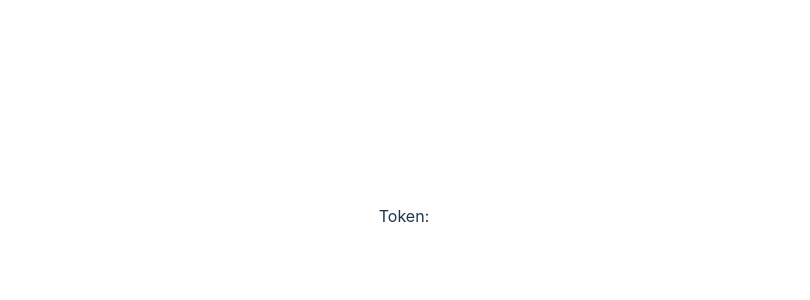
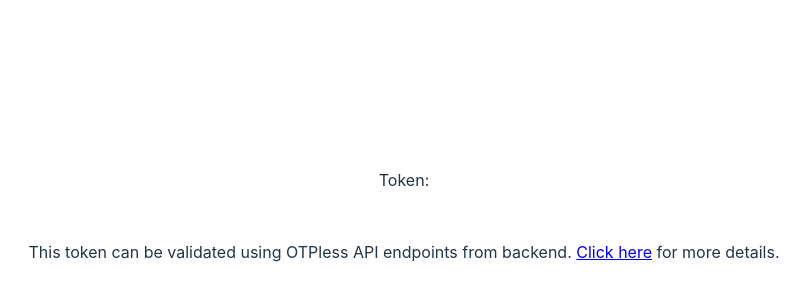
Before and after one commit to reniyal-otpless/otpless-reactjs-demo, a React (Vite) app: page /result in a window 1280 px wide. Shown: the part 184-484 px from the top of the page, without its empty margins (236-1046 px from the left). Built offline with nearby package versions, Linux system fonts and the light colour scheme.

Commit message:
update: otpless-sdk - v2

```diff
--- a/src/pages/Result.jsx
+++ b/src/pages/Result.jsx
@@ -4,11 +4,14 @@ function Result() {
 	const [token, setToken] = useState('')
 
 	useEffect(() => {
-		const storedToken = localStorage.getItem('token')
+		const storedToken = localStorage.getItem('nekoTssel-PTO')
 		setToken(storedToken)
 	}, [])
 
-	return <div>Token: {token}</div>
+	return <div >
+		<div>Token: {token}</div><br/><br/>
+		<div>This token can be validated using OTPless API endpoints from backend. <a target="_blank" href="https://otpless.com/platforms/verify-sdk-token">Click here</a> for more details.</div>
+	</div>
 }
 
 export default Result
```
